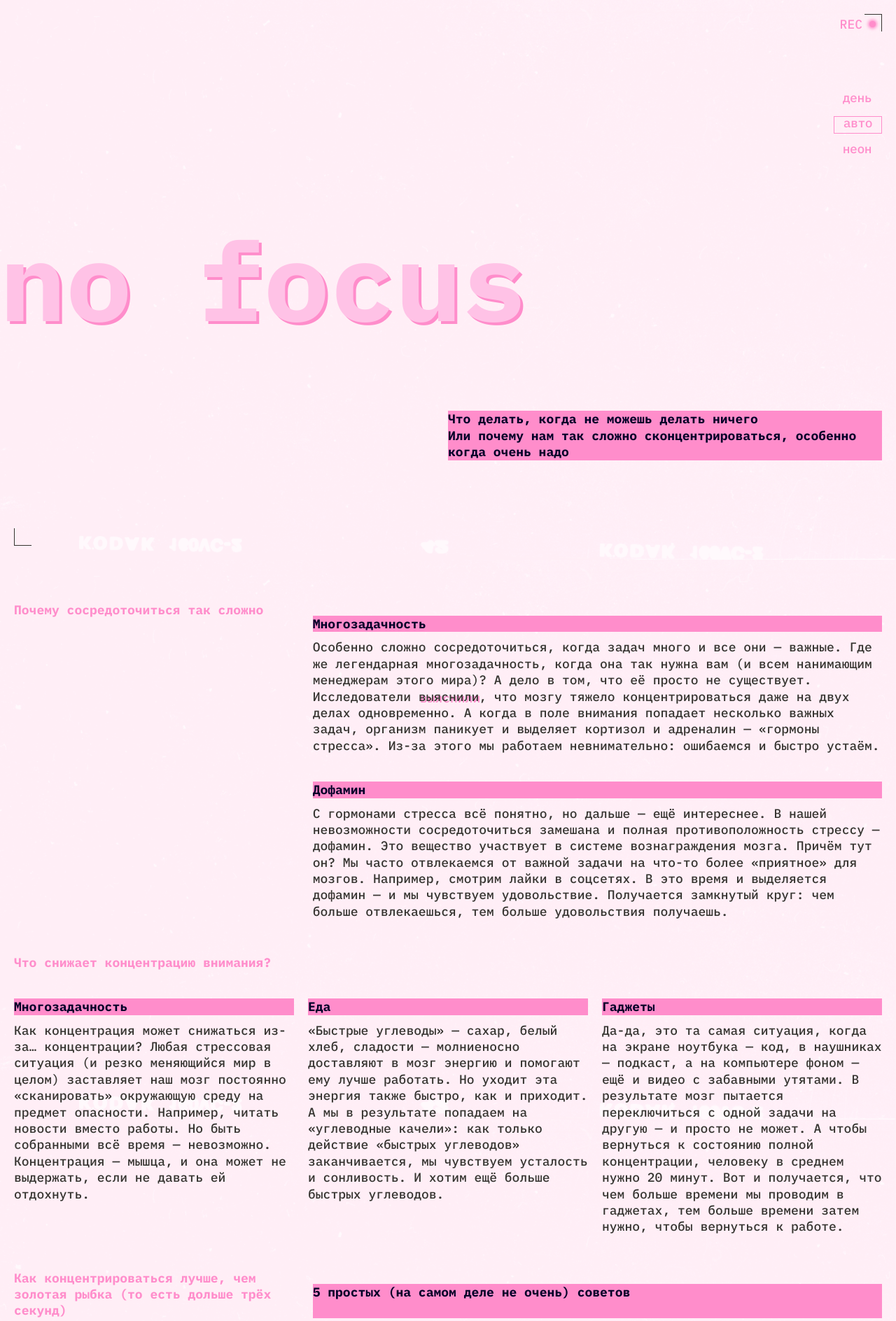
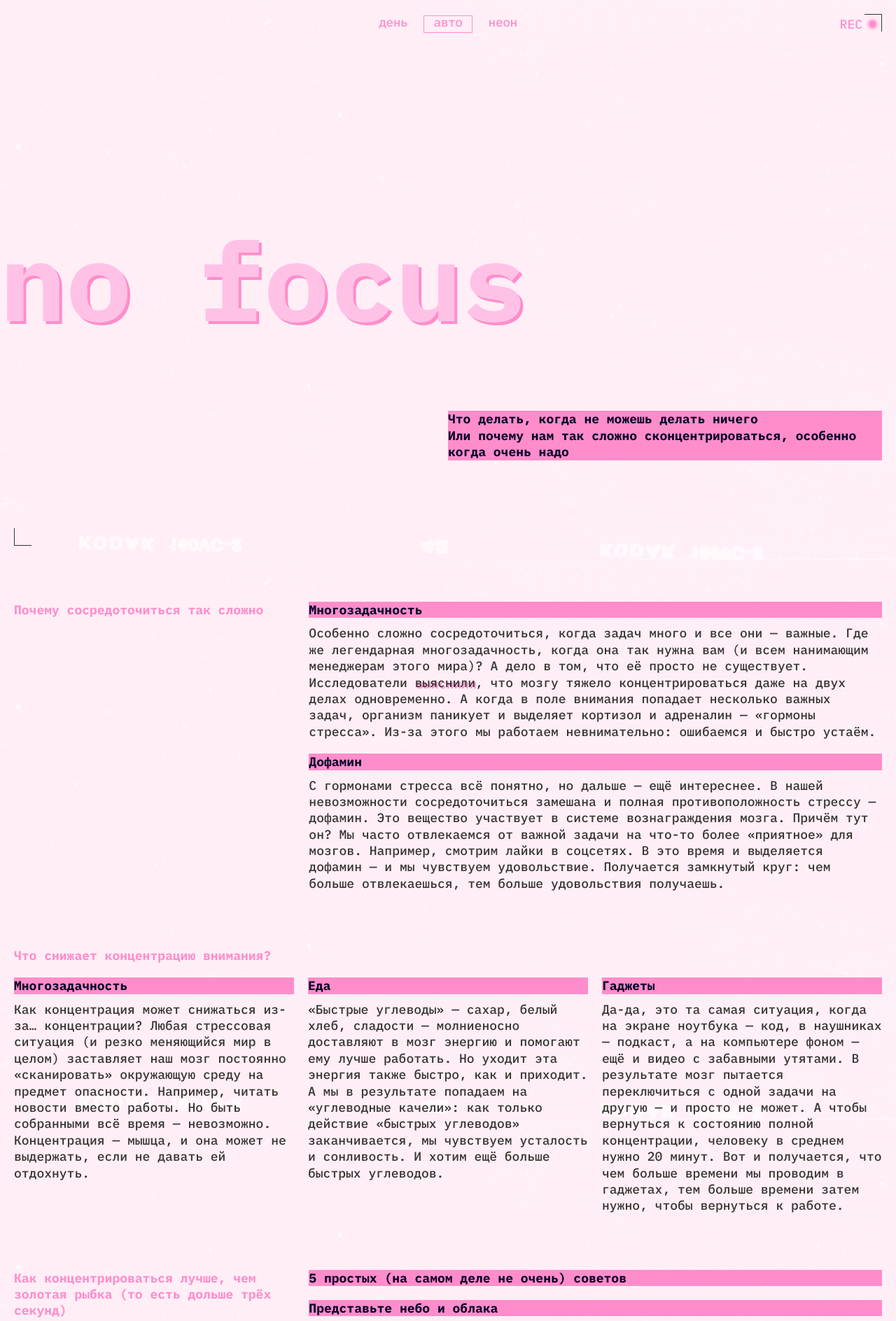
Before and after one commit to NatalliaPaliukhovich-Karastsialiova/slozhno-sosredotochitsya-fd, a plain HTML site: page index.html in a window 1280 px wide. Shown: the top 1888 px of the page at 70% size. Drawn offline with Linux system fonts and the light colour scheme.

Commit message:
fix: tablet and laptop

```diff
--- a/styles/globals.css
+++ b/styles/globals.css
@@ -11,7 +11,11 @@ body {
   font-weight: var(--font-normal);
   font-size: var(--general-text-size);
   margin: 0 auto;
+  margin-inline: 0;
+  margin-block: 0;
+  padding: 0;
   padding-inline: 0;
+  padding-block: 0;
 }
 
 h1,
--- a/styles/style.css
+++ b/styles/style.css
@@ -193,6 +193,11 @@
 }
 
 @media (width >= 768px) {
+
+  :root{
+    --text-big-size: clamp(7.5rem, 0.5625rem + 14.4531vw, 9.8125rem);
+  }
+
   .page {
     padding-inline: 20px;
   }
@@ -224,22 +229,45 @@
   }
 
   .main {
-    margin-block-start: 60px;
+    margin-block: 60px;
+  }
+
+  .section:not(:last-of-type) {
+    margin-block-end: 80px;
   }
 
   .section-grid {
     display: grid;
     grid-template-columns: 1fr 2fr;
+    grid-template-rows: min-content 1fr;
     gap: 20px;
+  }
+
+  .section-grid .section__title {
+    grid-row: 1/-1;
+  }
+
+  .concentration-reduce .section__title {
+    max-width: 30%;
+    margin-block-end: 20px;
   }
 
   .section-grid .article__wrapper {
     grid-column: 2;
   }
 
+  .section-grid .article__title {
+    margin-block-start: 0;
+  }
+
+  .section-grid .section__subtitle {
+    margin-block-start: 0;
+  }
+
   .gallery {
     grid-template-columns: repeat(3, 1fr);
     gap: 20px;
+    margin-block-start: 20px;
   }
 
   .sunset {
@@ -272,23 +300,34 @@
 }
 
 @media (width >= 1024px) {
-  .header__title {
-    font-size: 157px;
+
+  .header__description {
+    justify-self: end;
+    max-width: 50%;
+  }
+
+  .header__theme-menu {
+    justify-self: initial;
+    align-self: self-start;
+  }
+
+  .header__theme-menu-list {
+    flex-direction: row;
   }
 
   .concentration-reduce {
     display: grid;
     grid-template-columns: repeat(3, 1fr);
-    gap: 20px;
+    gap: 0 20px;
   }
 
   .concentration-reduce .section__title {
     grid-column: 1/-1;
     max-width: 33%;
+    margin-block-end: 0;
   }
 
-  .header__description {
-    justify-self: end;
-    max-width: 50%;
+  .section-grid {
+    gap: 20px 12px;
   }
 }
```
